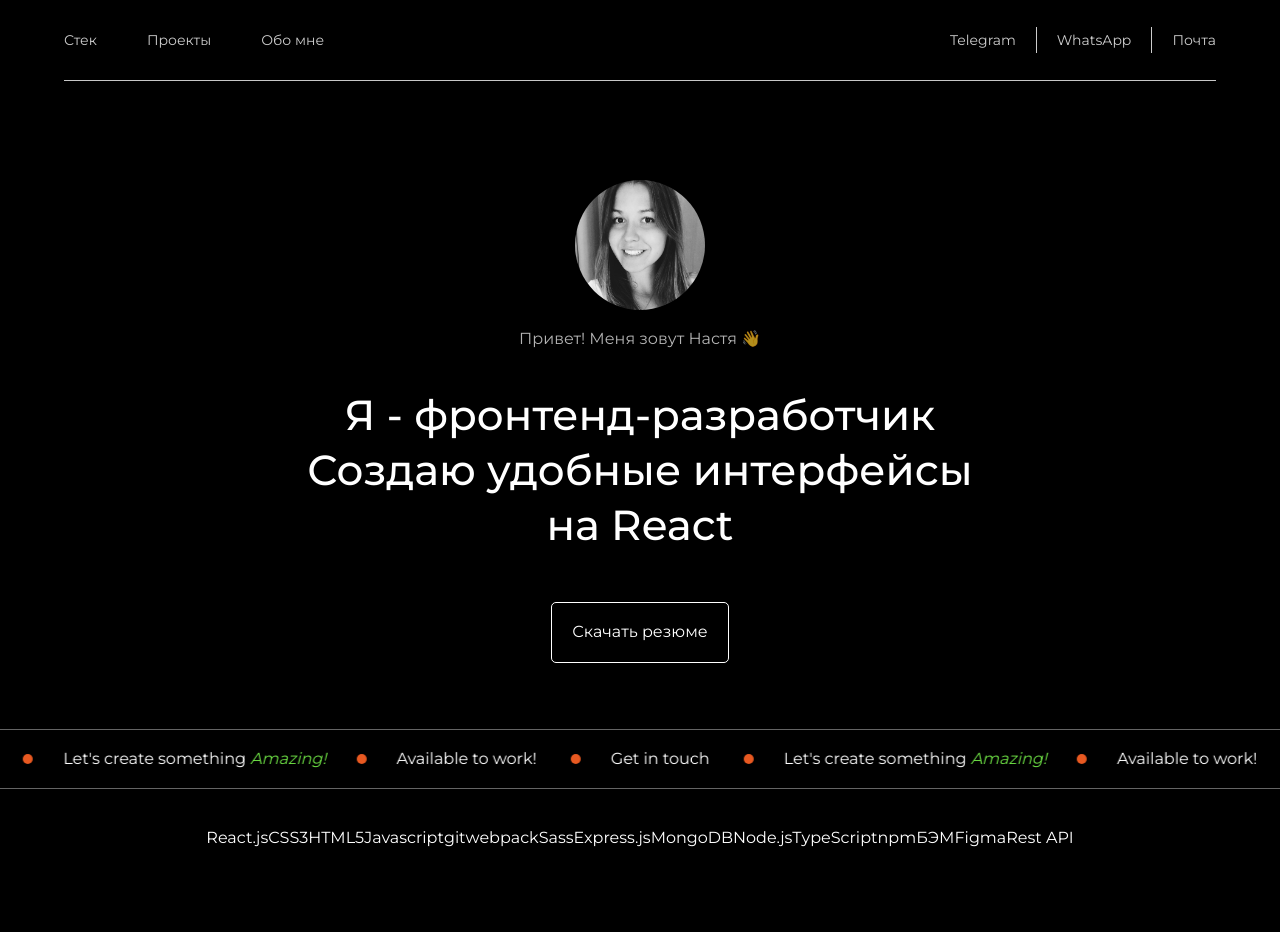
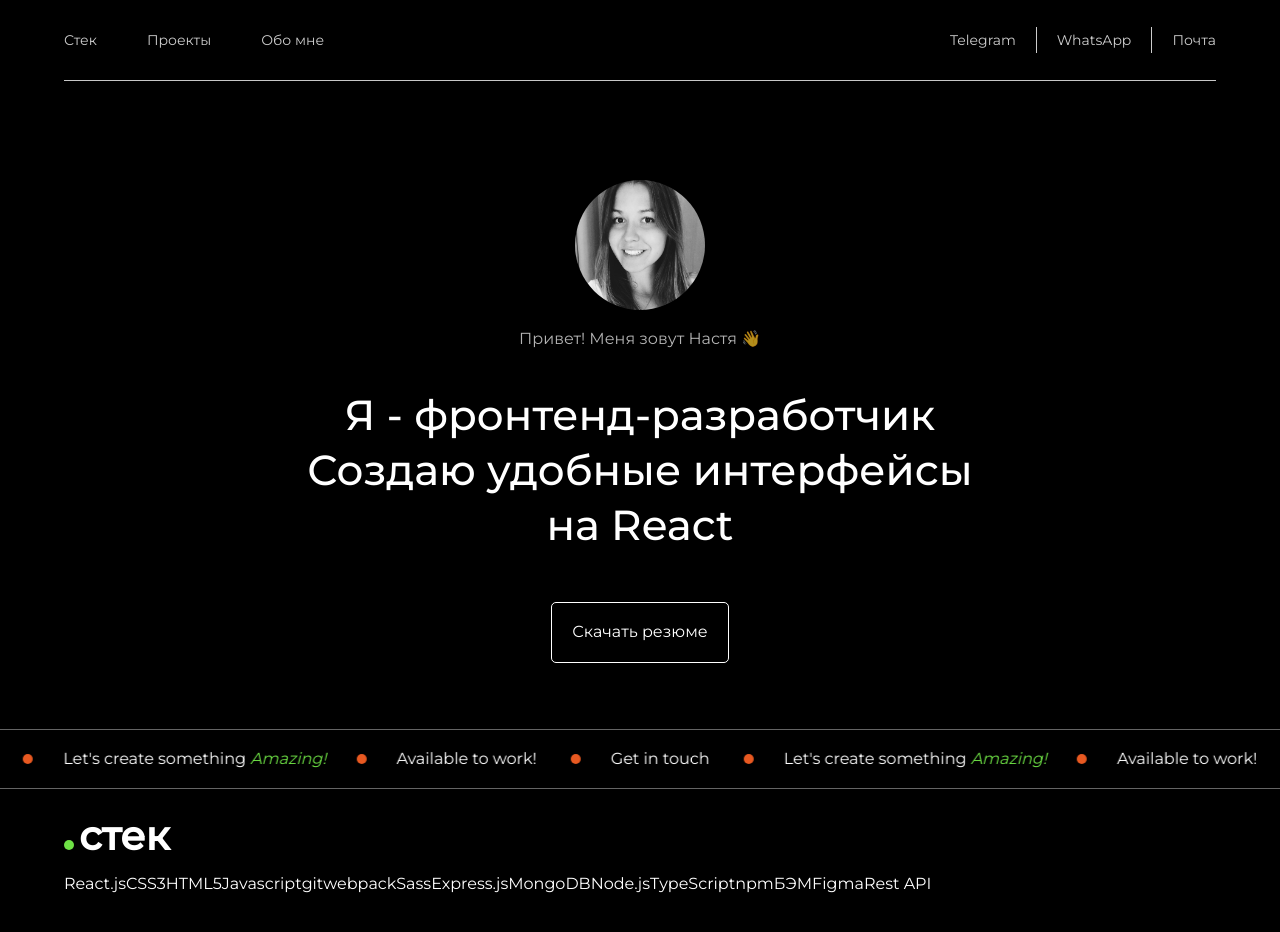
Before and after one commit to AnaSerg/portfolio-website-react, a React (Create React App) app: page / in a window 1280 px wide. Shown: the top 932 px of the page. Built offline with nearby package versions, Linux system fonts and the light colour scheme.

Commit message:
feat: реализовать SectionTitle

```diff
--- /dev/null
+++ b/src/components/SectionTitle/SectionTitle.jsx
@@ -0,0 +1,8 @@
+import React from 'react';
+import './SectionTitle.scss';
+
+const SectionTitle = ({title}) => {
+    return <h2 className="section__title"><span className="section__title-circle"/>{title}</h2>;
+};
+
+export default SectionTitle;
--- /dev/null
+++ b/src/components/SectionTitle/SectionTitle.scss
@@ -0,0 +1,12 @@
+.section__title {
+  font-size: 40px;
+  margin: 0;
+  &-circle {
+    margin-right: 5px;
+    display: inline-block;
+    width: 10px;
+    height: 10px;
+    border-radius: 50%;
+    background-color: #6EE145;
+  }
+}
--- a/src/components/Technologies/Technologies.jsx
+++ b/src/components/Technologies/Technologies.jsx
@@ -1,4 +1,5 @@
 import React from 'react';
+import SectionTitle from "../SectionTitle/SectionTitle";
 import './Technologies.scss';
 
 const Technologies = () => {
@@ -21,11 +22,14 @@ const Technologies = () => {
     ]
 
     return (
-        <ul className="techs__list">
-            {techs.map((tech) =>
-                <li className="element">{tech}</li>
-            )}
-        </ul>
+        <div className="techs">
+            <SectionTitle title="стек" />
+            <ul className="techs__list">
+                {techs.map((tech) =>
+                    <li className="element">{tech}</li>
+                )}
+            </ul>
+        </div>
     );
 };
 
--- a/src/components/Technologies/Technologies.scss
+++ b/src/components/Technologies/Technologies.scss
@@ -1,6 +1,7 @@
 
-body { overflow-x: hidden; margin: 0; }
-
+.techs {
+  width: 90%;
+}
 .techs__list {
   display: flex;
   padding: 0;
```
